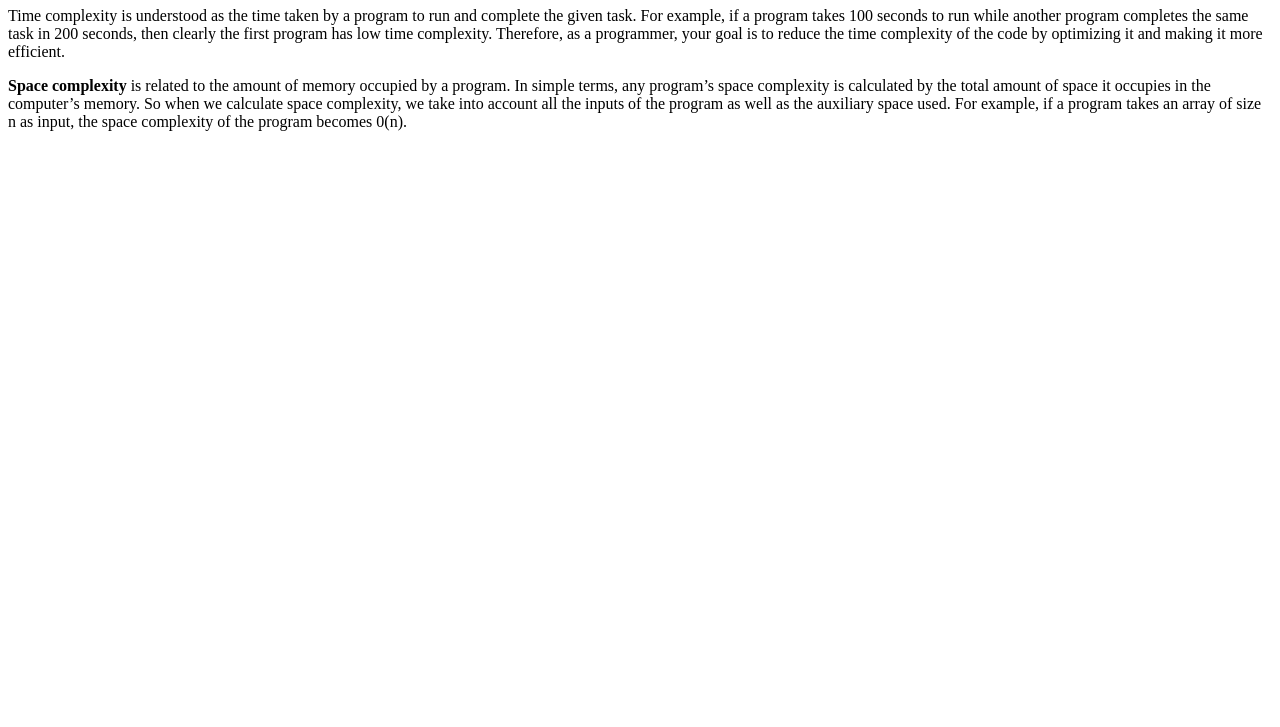
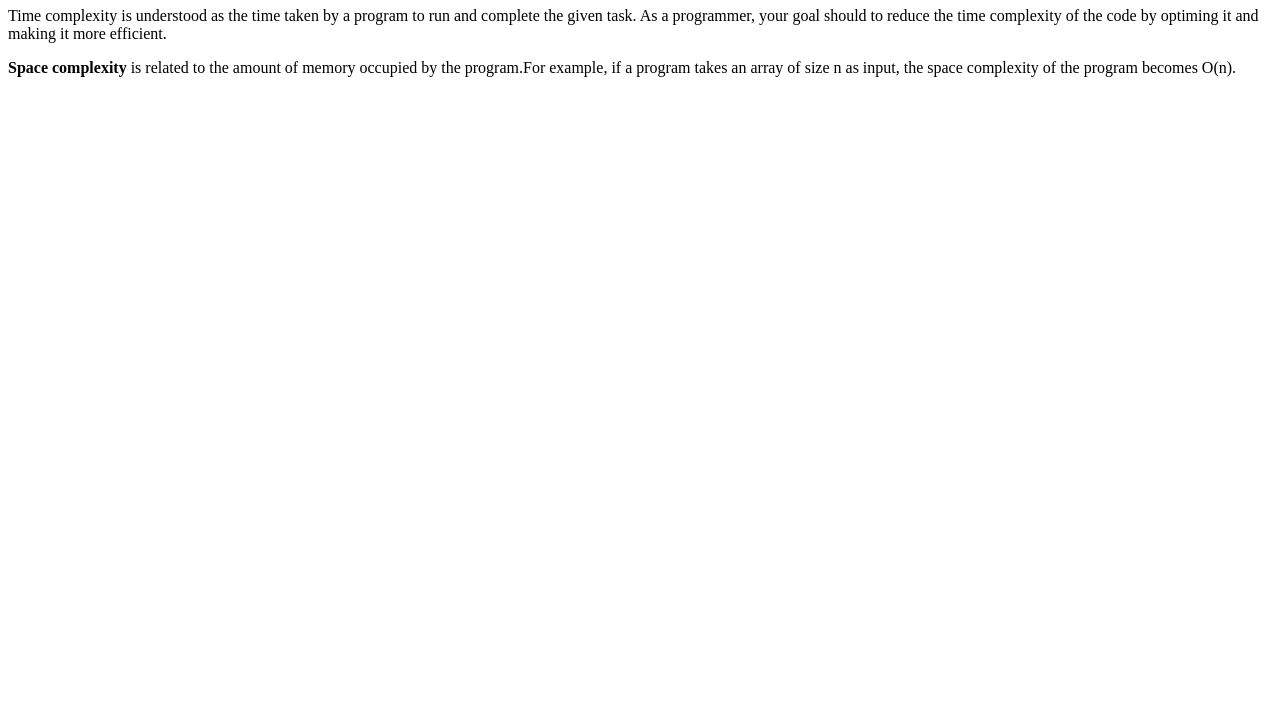
Before and after one commit to acciojob/time-and-space-complexity-shubh43, a website: page main.html in a window 1280 px wide. Shown: the part 73-800 px from the top of the page. Drawn offline with Linux system fonts and the light colour scheme.

Commit message:
created a submission

```diff
--- a/main.html
+++ b/main.html
@@ -9,8 +9,8 @@
 <body>
 	<!-- the entire body must be written by student -->
 	<h1>Time and Space Complexity</h1>
-	<p>Time complexity is understood as the time taken by a program to run and complete the given task. For example, if a program takes 100 seconds to run while another program completes the same task in 200 seconds, then clearly the first program has low time complexity. Therefore, as a programmer, your goal is to reduce the time complexity of the code by optimizing it and making it more efficient.</p>
-	<p><b>Space complexity</b> is related to the amount of memory occupied by a program. In simple terms, any program’s space complexity is calculated by the total amount of space it occupies in the computer’s memory. So when we calculate space complexity, we take into account all the inputs of the program as well as the auxiliary space used. For example, if a program takes an array of size n as input, the space complexity of the program becomes 0(n).</p>
+	<p>Time complexity is understood as the time taken by a program to run and complete the given task. As a programmer, your goal should to reduce the time complexity of the code by optiming it and making it more efficient.</p>
+	<p><b>Space complexity</b> is related to the amount of memory occupied by the program.For example, if a program takes an array of size n as input, the space complexity of the program becomes O(n).</p>
 
     <script type="text/javascript" src="./script.js">
 </script>
```
